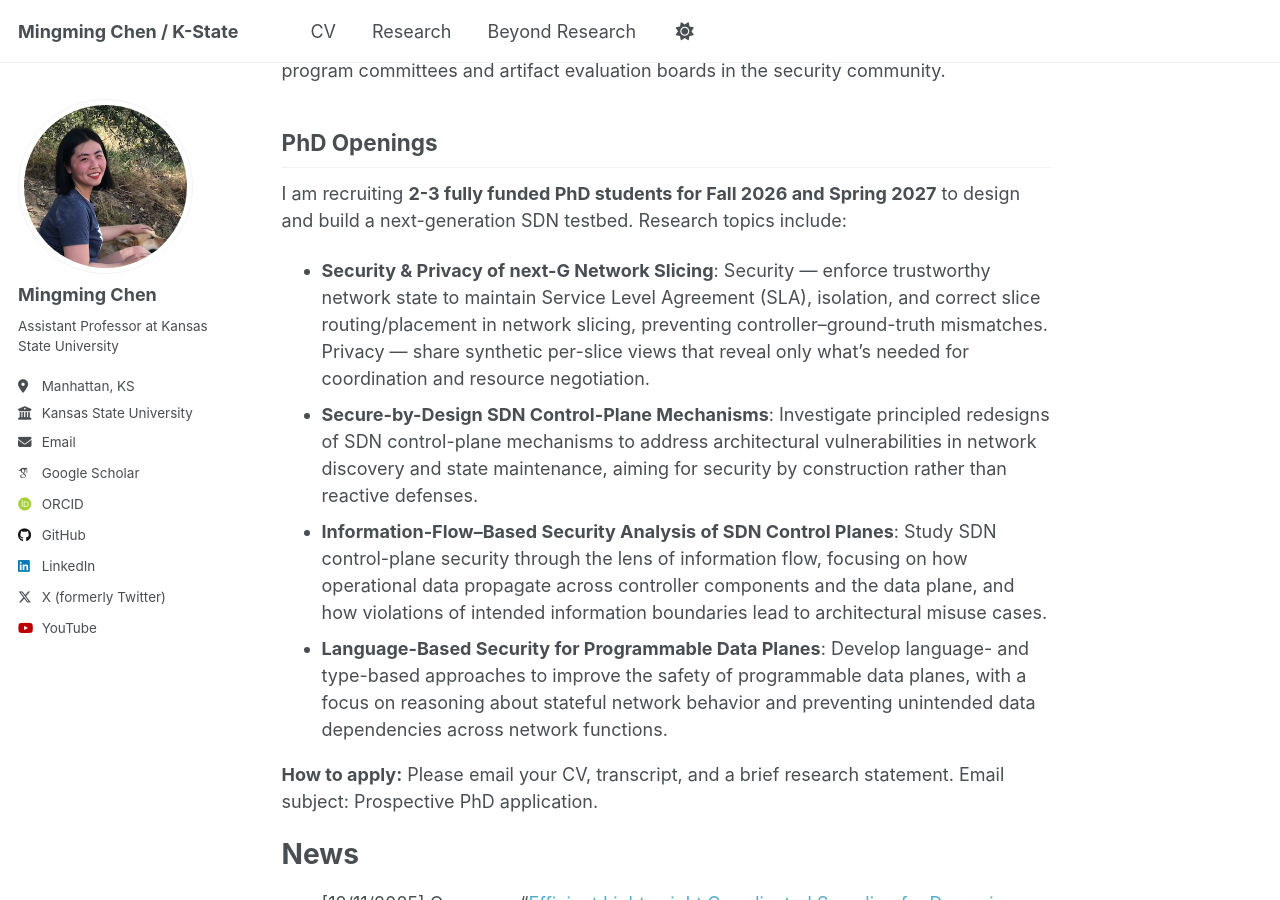
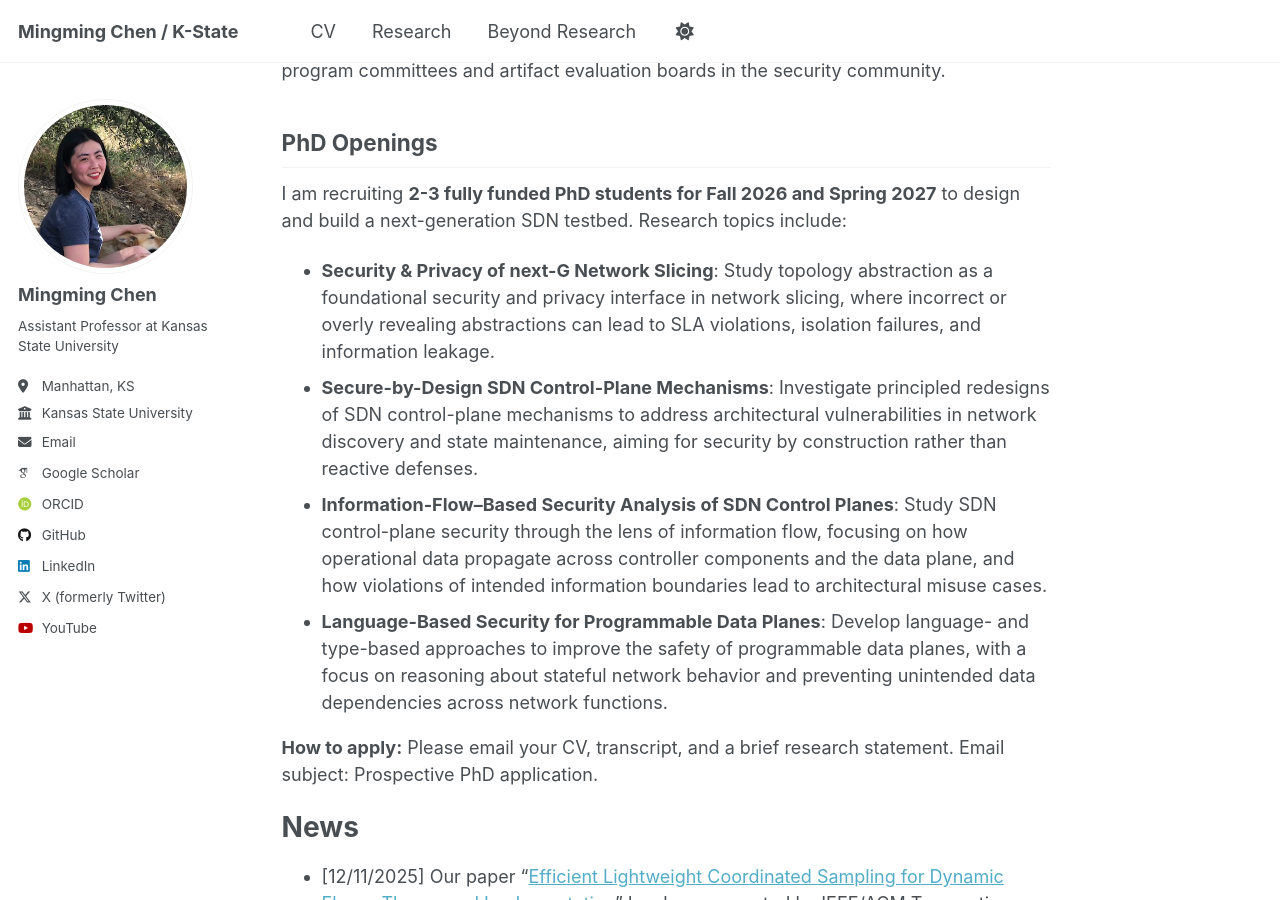
Before and after one commit to mzc796/mzc796.github.io, a Jekyll site: the page built from _pages/about.md, in a window 1280 px wide and 900 px high, scrolled down 435 px. Built offline with Jekyll 4.4.1, drawn with Linux system fonts in a browser that asks for light colours; some web fonts are replaced; a script that is not in the unit is left out.

Commit message:
Revise PhD opening research topic description
Updated the description of the research topic on Security & Privacy of next-G Network Slicing to focus on topology abstraction and its implications.

```diff
--- a/_pages/about.md
+++ b/_pages/about.md
@@ -11,7 +11,7 @@
 
 ## PhD Openings
 I am recruiting **2-3 fully funded PhD students for Fall 2026 and Spring 2027** to design and build a next-generation SDN testbed. Research topics include:
-- **Security & Privacy of next-G Network Slicing**: Security — enforce trustworthy network state to maintain Service Level Agreement (SLA), isolation, and correct slice routing/placement in network slicing, preventing controller–ground-truth mismatches. Privacy — share synthetic per-slice views that reveal only what’s needed for coordination and resource negotiation.
+- **Security & Privacy of next-G Network Slicing**: Study topology abstraction as a foundational security and privacy interface in network slicing, where incorrect or overly revealing abstractions can lead to SLA violations, isolation failures, and information leakage.
 - **Secure-by-Design SDN Control-Plane Mechanisms**: Investigate principled redesigns of SDN control-plane mechanisms to address architectural vulnerabilities in network discovery and state maintenance, aiming for security by construction rather than reactive defenses.
 - **Information-Flow–Based Security Analysis of SDN Control Planes**: Study SDN control-plane security through the lens of information flow, focusing on how operational data propagate across controller components and the data plane, and how violations of intended information boundaries lead to architectural misuse cases.
 - **Language-Based Security for Programmable Data Planes**: Develop language- and type-based approaches to improve the safety of programmable data planes, with a focus on reasoning about stateful network behavior and preventing unintended data dependencies across network functions.
```
